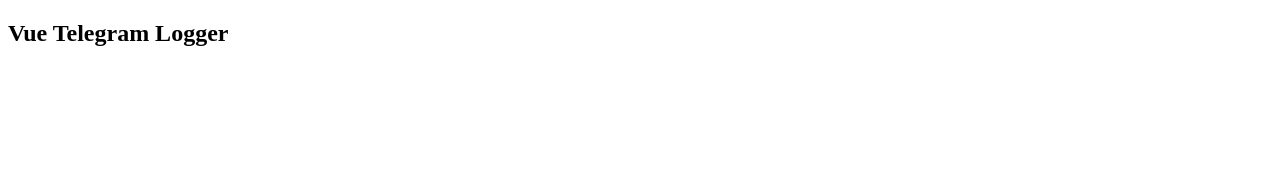
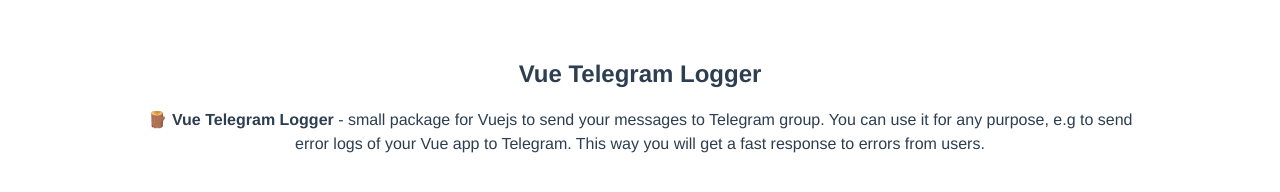
Before and after one commit to aslbekkucharov/vtl, a website built with Vite: page index.html in a window 1280 px wide. Built offline with nearby package versions, Linux system fonts and the light colour scheme.

Commit message:
feat: moved from html parsing mode to markdown2 parsing mode to use new feature of telegram (code highlighting) that will be available soon

```diff
--- a/index.html
+++ b/index.html
@@ -11,6 +11,12 @@
 <body>
   <div id="app">
     <h2>Vue Telegram Logger</h2>
+    <p style="margin: 0 auto; max-width: 1000px; line-height: 1.5">
+      🪵 <b>Vue Telegram Logger</b> - small package for Vuejs to send your messages
+      to Telegram group. You can use it for
+      any purpose, e.g to send error logs of your Vue app to Telegram. This way you will get a fast response to errors
+      from users.
+    </p>
   </div>
   <script type="module" src="/src/main.ts"></script>
 </body>
--- a/package.json
+++ b/package.json
@@ -1,7 +1,7 @@
 {
 	"name": "vue-telegram-logger",
 	"private": false,
-	"version": "1.1.0",
+	"version": "1.1.1",
 	"type": "module",
 	"description": "Vue Telegram Logger (VTL) - small package for Vuejs to send your messages to Telegram group",
 	"scripts": {
--- a/src/assets/styles/index.css
+++ b/src/assets/styles/index.css
@@ -0,0 +1,8 @@
+#app {
+    font-family: Avenir, Helvetica, Arial, sans-serif;
+    -webkit-font-smoothing: antialiased;
+    -moz-osx-font-smoothing: grayscale;
+    text-align: center;
+    color: #2c3e50;
+    margin-top: 60px;
+}
--- a/src/types/index.ts
+++ b/src/types/index.ts
@@ -3,8 +3,10 @@
 export interface LibOptionsTypes {
     token: string
     chatId: string | number
+    codeLang?: string
 }
 
 export interface LogOptions {
     shouldBeFormatted?: boolean
+    lang?: string
 }
```
Also changed, not shown: src/core/index.ts (+9 -1 lines).
